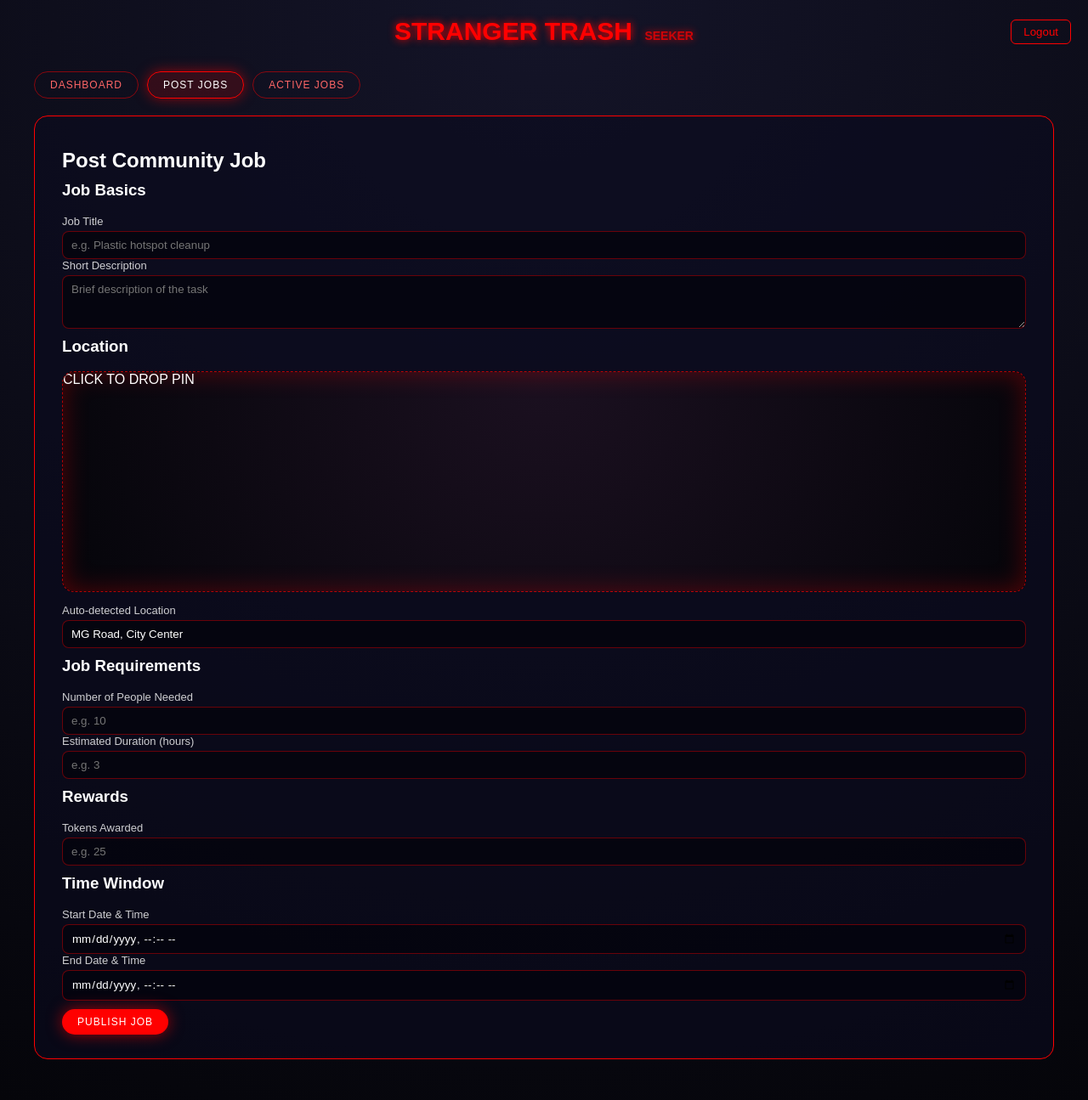
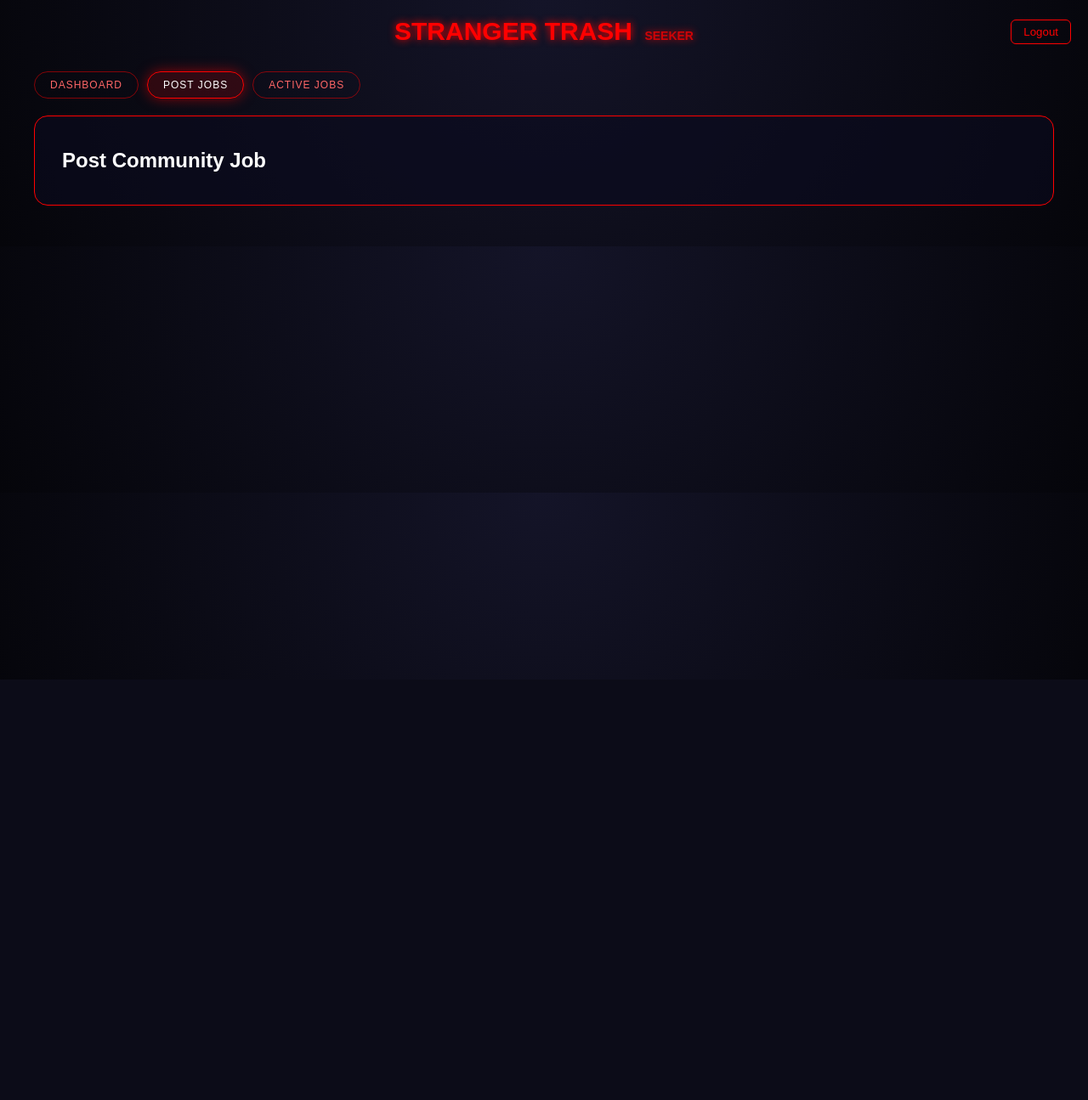
Before and after one commit to AbyJms/FourLoop, a Flask app: template templates/seeker-post.html in a window 1280 px wide. Shown: the whole page at 85% size. After the commit the page ends 800 px from the top, so only its background shows below. Run offline with Flask 3, Linux system fonts and the light colour scheme; the template is opened without the code that fills it, so the values that code supplies are empty; parts of the project's set-up code (start-up, migrations or seed data) failed here and were passed over.

Commit message:
seeker change(flask)

```diff
--- a/templates/seeker-post.html
+++ b/templates/seeker-post.html
@@ -3,7 +3,7 @@
 <head>
   <meta charset="UTF-8" />
   <title>Stranger Trash – Post Job</title>
-  <link rel="stylesheet" href="style.css" />
+  <link rel="stylesheet" href="{{ url_for('static', filename='style.css') }}" />
 </head>
 <body>
 
@@ -15,9 +15,9 @@
 <main class="main-layout">
 
   <nav class="tabs">
-    <a class="tab-button" href="seeker-dashboard.html">Dashboard</a>
-    <a class="tab-button active" href="seeker-post.html">Post Jobs</a>
-    <a class="tab-button" href="seeker-job.html">Active Jobs</a>
+    <a class="tab-button" href="/seeker/dashboard">Dashboard</a>
+    <a class="tab-button active" href="/seeker/post">Post Jobs</a>
+    <a class="tab-button" href="/seeker/jobs">Active Jobs</a>
   </nav>
 
   <section class="card spacious post-job-card">
@@ -27,93 +27,3 @@
     <form class="auth-form" autocomplete="off">
 
       <!-- JOB BASICS -->
-      <section class="form-section">
-        <h3>Job Basics</h3>
-
-        <div class="form-grid two-col">
-          <label class="auth-field">
-            <span>Job Title</span>
-            <input type="text" placeholder="e.g. Plastic hotspot cleanup">
-          </label>
-
-          <label class="auth-field">
-          </label>
-        </div>
-
-        <label class="auth-form-field">
-          <span>Short Description</span>
-          <textarea rows="3" placeholder="Brief description of the task"></textarea>
-        </label>
-      </section>
-
-      <!-- LOCATION -->
-      <section class="form-section">
-        <h3>Location</h3>
-
-        <div class="map-placeholder large">
-          CLICK TO DROP PIN
-        </div>
-
-        <label class="auth-field full">
-          <span>Auto-detected Location</span>
-          <input type="text" value="MG Road, City Center" readonly>
-        </label>
-      </section>
-
-      <!-- JOB REQUIREMENTS -->
-      <section class="form-section">
-        <h3>Job Requirements</h3>
-
-        <div class="form-grid two-col">
-          <label class="auth-field">
-            <span>Number of People Needed</span>
-            <input type="text" inputmode="numeric" pattern="[0-9]*" placeholder="e.g. 10">
-          </label>
-
-          <label class="auth-field">
-            <span>Estimated Duration (hours)</span>
-            <input type="text" inputmode="numeric" pattern="[0-9]*" placeholder="e.g. 3">
-          </label>
-        </div>
-      </section>
-
-      <!-- REWARDS -->
-      <section class="form-section">
-        <h3>Rewards</h3>
-
-        <label class="auth-field full">
-          <span>Tokens Awarded</span>
-          <input type="text" inputmode="numeric" pattern="[0-9]*" placeholder="e.g. 25">
-        </label>
-      </section>
-
-      <!-- TIME WINDOW -->
-      <section class="form-section">
-        <h3>Time Window</h3>
-
-        <div class="form-grid two-col">
-          <label class="auth-field">
-            <span>Start Date & Time</span>
-            <input type="datetime-local">
-          </label>
-
-          <label class="auth-field">
-            <span>End Date & Time</span>
-            <input type="datetime-local">
-          </label>
-        </div>
-      </section>
-
-      <!-- ACTIONS -->
-      <div class="form-actions">
-        <button type="button" class="primary-btn">Publish Job</button>
-      </div>
-
-    </form>
-
-  </section>
-
-</main>
-
-</body>
-</html>
```
Also changed, not shown: templates/seeker-dashboard.html (+4 -61 lines), templates/seeker-job.html (+5 -33 lines).
